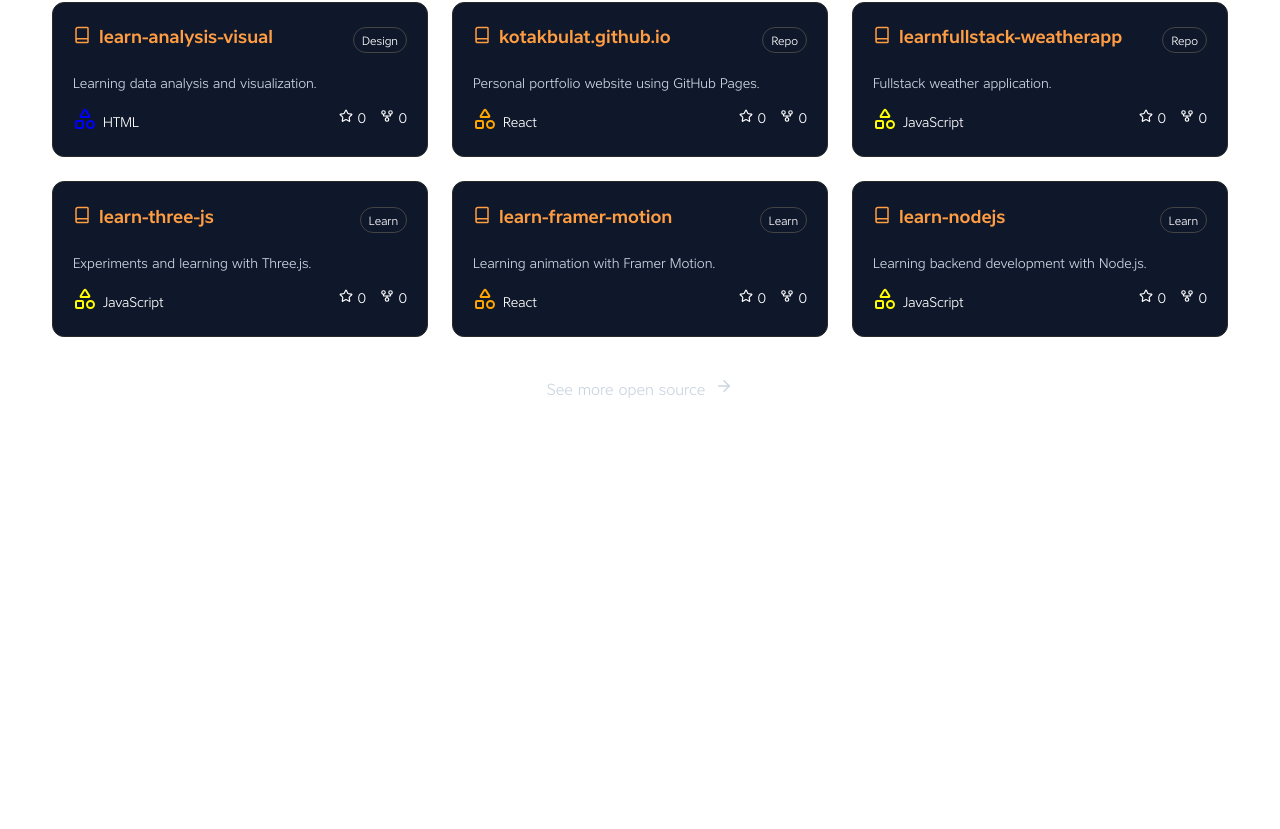
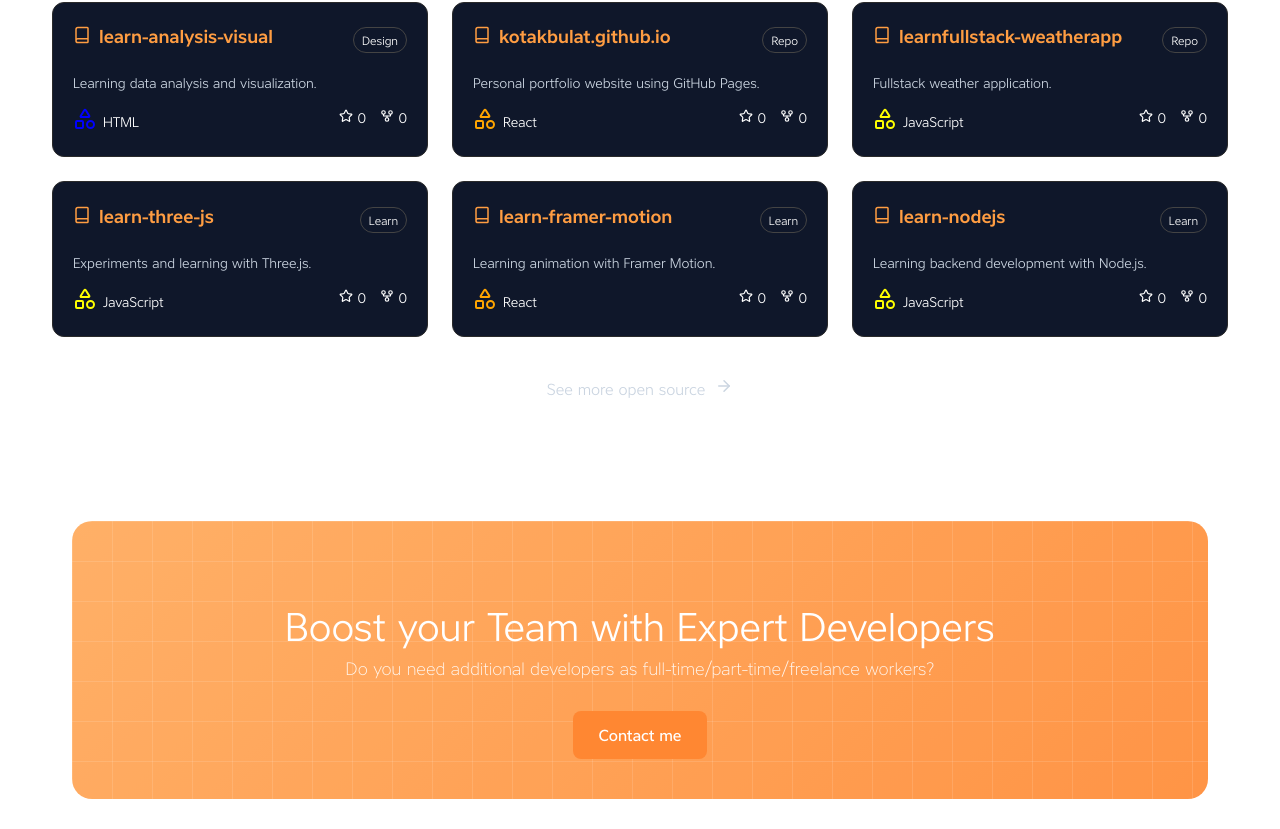
Before and after one commit to kotakbulat/kotakbulat.github.io, a React (Vite) app: page / in a window 1280 px wide. Shown: the part 3591-4420 px from the top of the page. Before the commit the page ends 4044 px from the top, so only its background shows below. Built offline with nearby package versions, Linux system fonts and the light colour scheme.

Commit message:
feat: add ContactCTA and update global css

```diff
--- /dev/null
+++ b/src/components/Contact/ContactCTA.tsx
@@ -0,0 +1,28 @@
+import "./contact.css"
+
+export default function  ContactCTA() {
+    return (
+        <section className="contact-cta">
+
+            <div className="contact-cta-card">
+
+                <h2>
+                    Boost your Team with Expert Developers
+                </h2>
+
+                <p>
+                    Do you need additional developers as full-time/part-time/freelance workers?
+                </p>
+
+                <a
+                    href="mailto:hokilimpahwijaya@gmail.com"
+                    className="contact-cta-button"
+                >
+                    Contact me
+                </a>
+
+            </div>
+
+        </section>
+    )
+}
--- /dev/null
+++ b/src/components/Contact/contact.css
@@ -0,0 +1,62 @@
+.contact-cta {
+    margin-top: 120px;
+    padding: 0 20px;
+    display: flex;
+    justify-content: center;
+}
+
+.contact-cta-card {
+    width: 100%;
+    max-width: 1100px;
+    opacity: 80%;
+
+    padding: 40px 40px;
+    border-radius: 20px;
+
+    text-align: center;
+    color: white;
+
+    background:
+    linear-gradient(rgba(255,255,255,0.12) 1px, transparent 1px),
+    linear-gradient(90deg, rgba(255,255,255,0.12) 1px, transparent 1px),
+    linear-gradient(135deg,#ff9d42,#ff7a18);
+
+    background-size:
+    40px 40px,
+    40px 40px,
+    cover;
+}
+
+.contact-cta-card h2 {
+    font-size: 40px;
+    font-weight: 500;
+    margin-bottom: 0px;
+}
+
+.contact-cta-card p {
+    font-size: 18px;
+    opacity: 0.9;
+    margin-bottom: 30px;
+    margin-top: 0px;
+    font-weight: 400;
+}
+
+.contact-cta-button {
+    display: inline-block;
+
+    padding: 12px 26px;
+
+    background: #ff6a00;
+    color: white;
+
+    border-radius: 8px;
+    text-decoration: none;
+    font-weight: 600;
+
+    transition: all 0.2s ease;
+}
+
+.contact-cta-button:hover {
+    transform: translateY(-2px);
+    background: #ff5a00;
+}
--- a/src/index.css
+++ b/src/index.css
@@ -11,11 +11,29 @@
   text-rendering: optimizeLegibility;
   -webkit-font-smoothing: antialiased;
   -moz-osx-font-smoothing: grayscale;
+
+  /* ===== Theme Colors ===== */
+
+  --color-primary: #9ca3af;
+  --color-secondary: #ff9d42;
+
+  --color-background: #2a2a2a;
+  --color-text: rgba(255, 255, 255, 0.87);
+
+  --color-border: #ff9d42;
+
+  --card-bg: #111111;
+  --card-border: #2a2a2a;
+
+  --button-bg: #4f46e5;
+  --button-text: #ffffff;
+
+  --link-color: #ff9d42;
 }
 
 a {
   font-weight: 500;
-  color: #646cff;
+  color: #9ca3af;
   text-decoration: inherit;
 }
 a:hover {
@@ -47,7 +65,7 @@ button {
   transition: border-color 0.25s;
 }
 button:hover {
-  border-color: #646cff;
+  border-color: #ff9d42;
 }
 button:focus,
 button:focus-visible {
@@ -60,7 +78,7 @@ button:focus-visible {
     background-color: #ffffff;
   }
   a:hover {
-    color: #747bff;
+    color: #ff9d42;
   }
   button {
     background-color: #f9f9f9;
--- a/src/pages/Home.tsx
+++ b/src/pages/Home.tsx
@@ -3,6 +3,7 @@ import Jobdesks from "../components/Jobdesk/Jobdesk"
 import FeaturedPosts from "../components/Blog/FeaturedPosts"
 import FeaturedProjects from "../components/Project/FeaturedProjects"
 import RepoSection from "../components/GitRepo/RepoSection"
+import ContactCTA from "../components/Contact/ContactCTA"
 
 function Home() {
 
@@ -14,6 +15,7 @@ function Home() {
                 <FeaturedPosts />
                 <FeaturedProjects />
                 <RepoSection />
+                <ContactCTA />
             </div>
 
         </>
```
